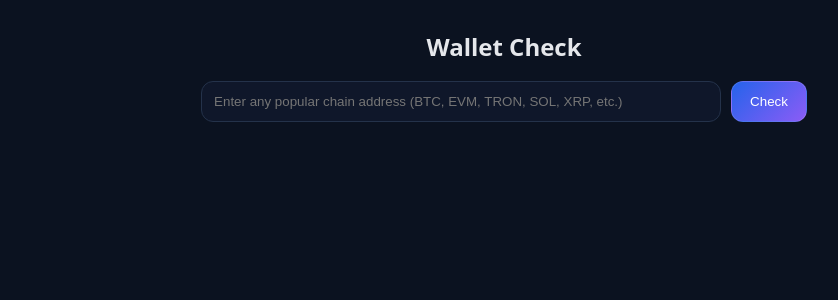
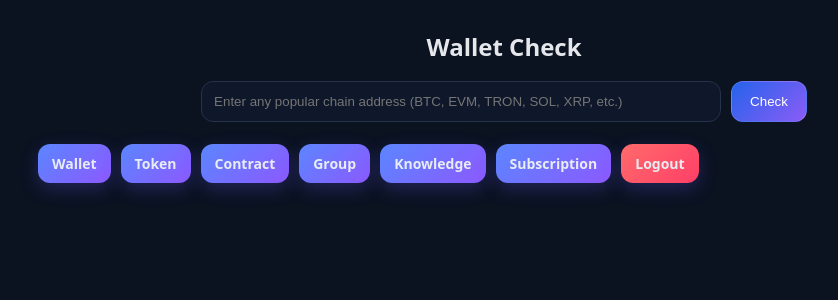
Before and after one commit to Satoshi00722/ScamCheck, a FastAPI app: template app/templates/index.html in a window 1280 px wide. Shown: the part 71-371 px from the top of the page, without its empty margins (136-974 px from the left). Run offline with FastAPI, Linux system fonts and the light colour scheme; the template is opened without the code that fills it, so the values that code supplies are empty.

Commit message:
UI: move nav buttons under search, style improvements

```diff
--- a/app/static/style.css
+++ b/app/static/style.css
@@ -46,3 +46,34 @@
 .auth-form.fancy input{padding:12px;border-radius:12px;border:1px solid #24324a;background:#0f172a;color:#e5e7eb}
 .muted{margin-top:10px;color:#9ca3af}
 .link{color:#93c5fd;text-decoration:underline}
+/* Кнопки под поиском */
+.inline-actions{
+  display:flex;
+  flex-wrap:wrap;
+  gap:10px;
+  margin:14px 0 18px;
+}
+
+.ia-btn{
+  padding:10px 14px;
+  border-radius:12px;
+  font-weight:600;
+  font-size:14px;
+  text-decoration:none;
+  color:#E8ECF3;
+  background: linear-gradient(135deg,#5b86ff 0%, #8c59ff 100%);
+  box-shadow: 0 6px 18px rgba(98,90,255,.25);
+  transition: transform .08s ease, opacity .2s ease;
+}
+
+.ia-btn:hover{ transform: translateY(-1px); opacity:.95; }
+.ia-btn:active{ transform: translateY(0); opacity:.9; }
+
+.ia-btn.danger{
+  background: linear-gradient(135deg,#ff6b6b 0%, #ff3f67 100%);
+}
+
+/* Мобилка: кнопки на всю ширину в 2 колонки */
+@media (max-width:720px){
+  .ia-btn{ flex:1 1 calc(50% - 10px); text-align:center; }
+}
--- a/app/templates/index.html
+++ b/app/templates/index.html
@@ -5,6 +5,16 @@
   <input type="text" name="address" placeholder="Enter any popular chain address (BTC, EVM, TRON, SOL, XRP, etc.)" required>
   <button class="btn pulse" type="submit">Check</button>
 </form>
+ <!-- ACTIONS under search -->
+<div class="inline-actions">
+  <a class="ia-btn" href="/">Wallet</a>
+  <a class="ia-btn" href="/token">Token</a>
+  <a class="ia-btn" href="/contract">Contract</a>
+  <a class="ia-btn" href="/group">Group</a>
+  <a class="ia-btn" href="/knowledge">Knowledge</a>
+  <a class="ia-btn" href="/subscription">Subscription</a>
+  <a class="ia-btn danger" href="/logout">Logout</a>
+</div>
 {% if result and result.ok %}
 <div class="result-card {{ result.color }} fade-in">
   <div class="result-head">
```
